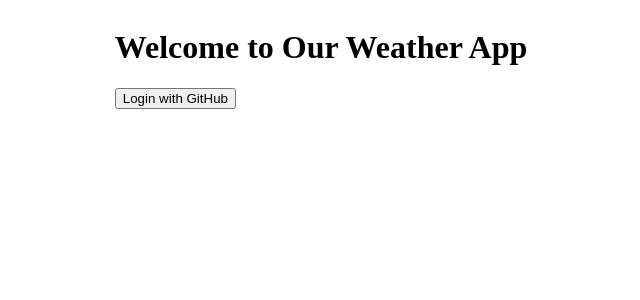
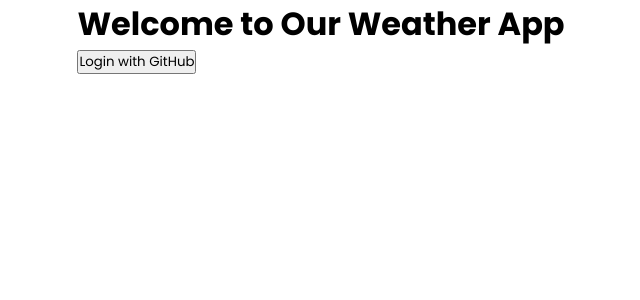
Before and after one commit to makoydev/react-weather-forecast, a React (Vite) app: page / in a window 1280 px wide. Shown: the top 300 px of the page, without its empty margins (319-959 px from the left). Built offline with nearby package versions, Linux system fonts and the light colour scheme.

Commit message:
style: Add global CSS reset and font family

```diff
--- a/src/index.scss
+++ b/src/index.scss
@@ -0,0 +1,6 @@
+* {
+  padding: 0;
+  margin: 0;
+  box-sizing: border-box;
+  font-family: "Poppins", sans-serif;
+}
```
